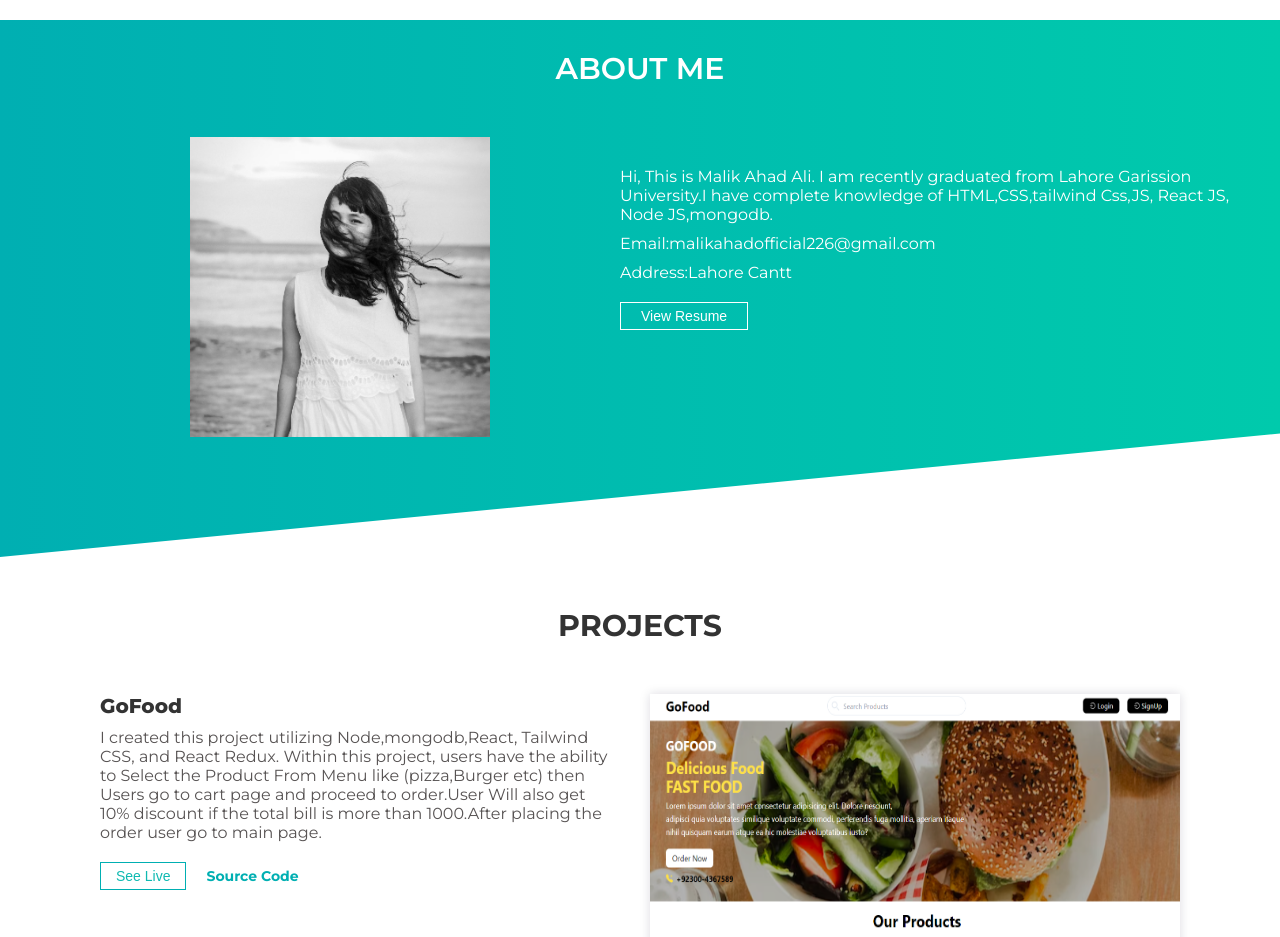
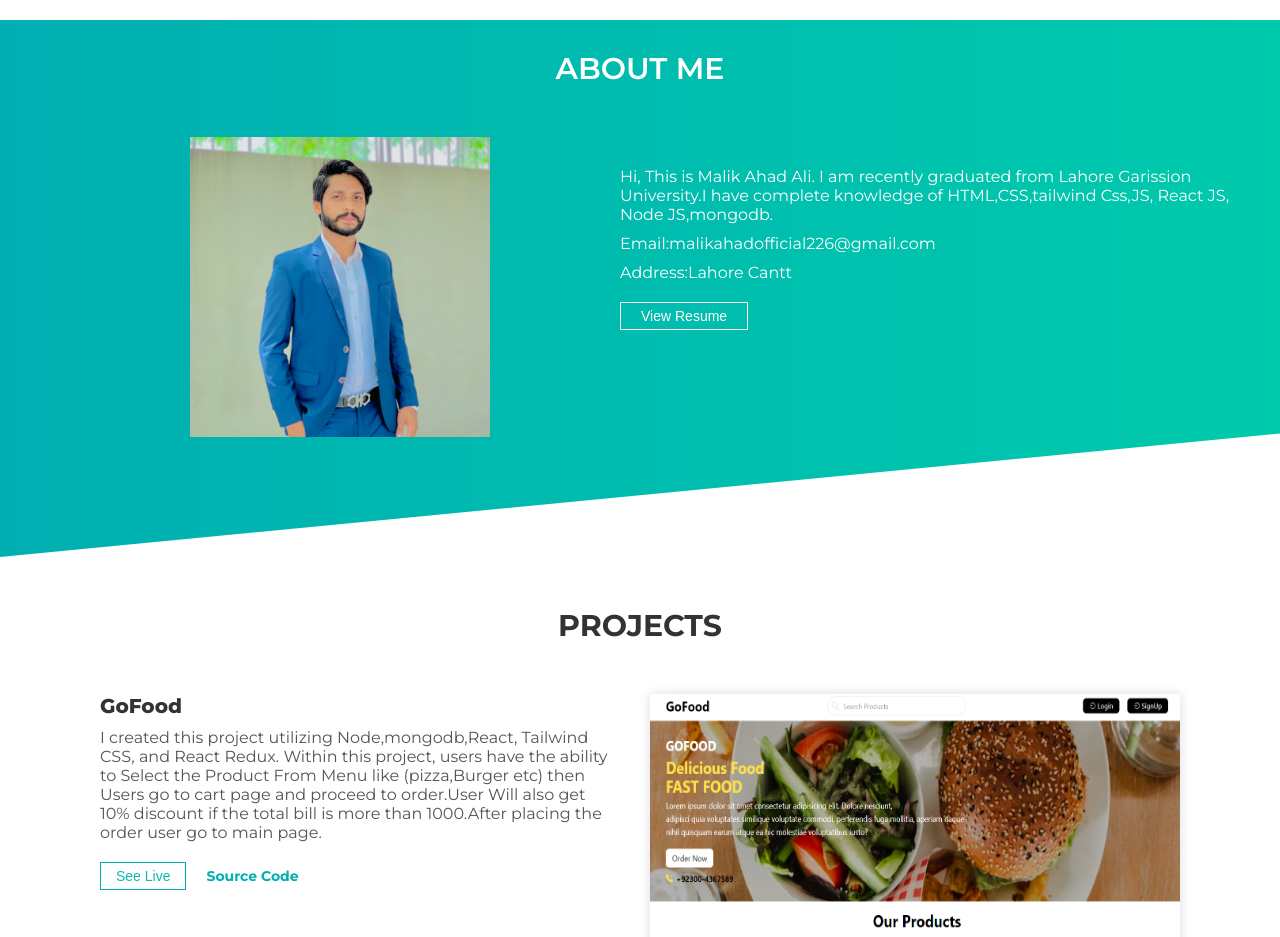
Before and after one commit to malikahad22/Protfolio, a plain HTML site: page index.html in a window 1280 px wide. Shown: the part 780-1717 px from the top of the page. Drawn offline with Linux system fonts and the light colour scheme.

Commit message:
Change Image

```diff
--- a/index.html
+++ b/index.html
@@ -36,7 +36,7 @@
                 <p class="about">About Me</p>
                 <div class="aboutContent">
                     <div class="img">
-                        <img width="300px" height="300px" src="./images/girl.avif" alt="About Me" />
+                        <img width="300px" height="300px" src="./images/myPic.jpg" alt="About Me" />
                     </div>
 
                     <div class="about-me">
```
Also changed, not shown: images/Bgc.png (deleted), images/myPic.jpg (added).
